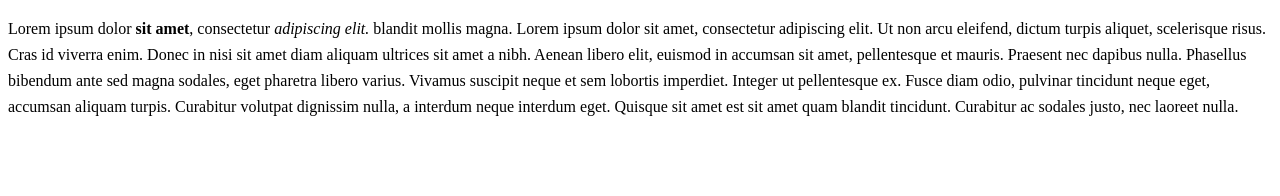
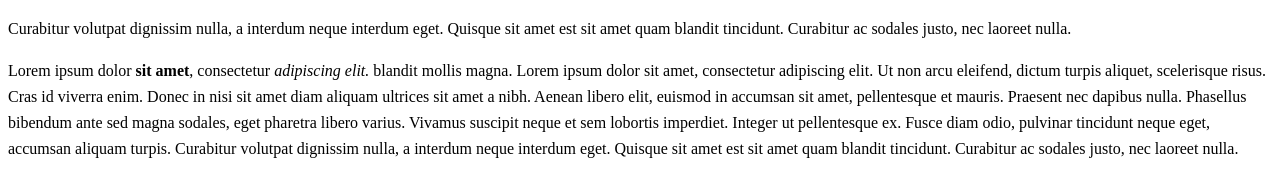
Before and after one commit to danielbeeke/annot, a website built with Vite: page demo/index.html in a window 1280 px wide. Built offline with nearby package versions, Linux system fonts and the light colour scheme.

Commit message:
Adding gif

```diff
--- a/demo/index.html
+++ b/demo/index.html
@@ -18,7 +18,9 @@
   <body>
     <annot-highlight removable>
       <annot-text>
-        <p>Lorem ipsum dolor <strong>sit amet</strong>, consectetur <em>adipiscing elit. </em> blandit mollis magna.  Lorem ipsum dolor sit amet, consectetur adipiscing elit. Ut non arcu eleifend, dictum turpis aliquet, scelerisque risus. Cras id viverra enim. Donec in nisi sit amet diam aliquam ultrices sit amet a nibh. Aenean libero elit, euismod in accumsan sit amet, pellentesque et mauris. Praesent nec dapibus nulla. Phasellus bibendum ante sed magna sodales, eget pharetra libero varius. Vivamus suscipit neque et sem lobortis imperdiet. Integer ut pellentesque ex. Fusce diam odio, pulvinar tincidunt neque eget, accumsan aliquam turpis. Curabitur volutpat dignissim nulla, a interdum neque interdum eget. Quisque sit amet est sit amet quam blandit tincidunt. Curabitur ac sodales justo, nec laoreet nulla. </p>
+        <p chapter="0">Curabitur volutpat dignissim nulla, a interdum neque interdum eget. Quisque sit amet est sit amet quam blandit tincidunt. Curabitur ac sodales justo, nec laoreet nulla.</p>
+
+        <p chapter="1">Lorem ipsum dolor <strong>sit amet</strong>, consectetur <em>adipiscing elit. </em> blandit mollis magna.  Lorem ipsum dolor sit amet, consectetur adipiscing elit. Ut non arcu eleifend, dictum turpis aliquet, scelerisque risus. Cras id viverra enim. Donec in nisi sit amet diam aliquam ultrices sit amet a nibh. Aenean libero elit, euismod in accumsan sit amet, pellentesque et mauris. Praesent nec dapibus nulla. Phasellus bibendum ante sed magna sodales, eget pharetra libero varius. Vivamus suscipit neque et sem lobortis imperdiet. Integer ut pellentesque ex. Fusce diam odio, pulvinar tincidunt neque eget, accumsan aliquam turpis. Curabitur volutpat dignissim nulla, a interdum neque interdum eget. Quisque sit amet est sit amet quam blandit tincidunt. Curabitur ac sodales justo, nec laoreet nulla. </p>
       </annot-text>
     </annot-highlight>
 
```
Also changed, not shown: demo/annot.gif (added).
